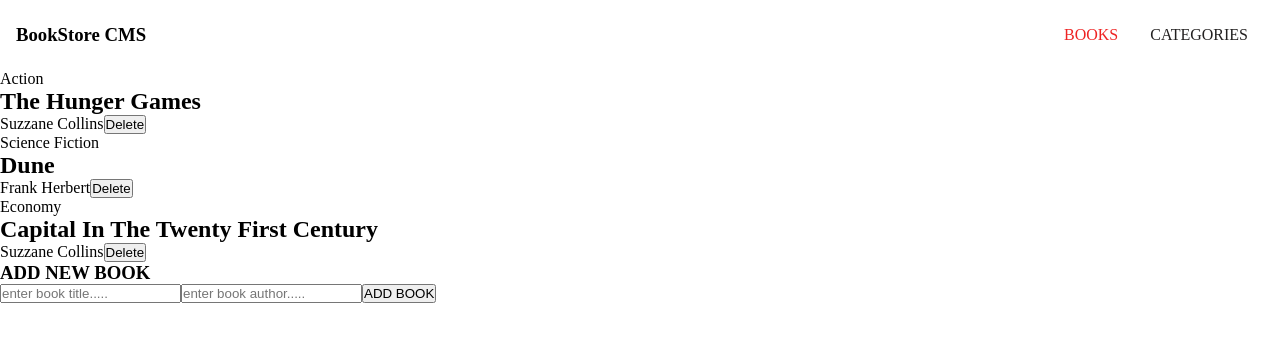
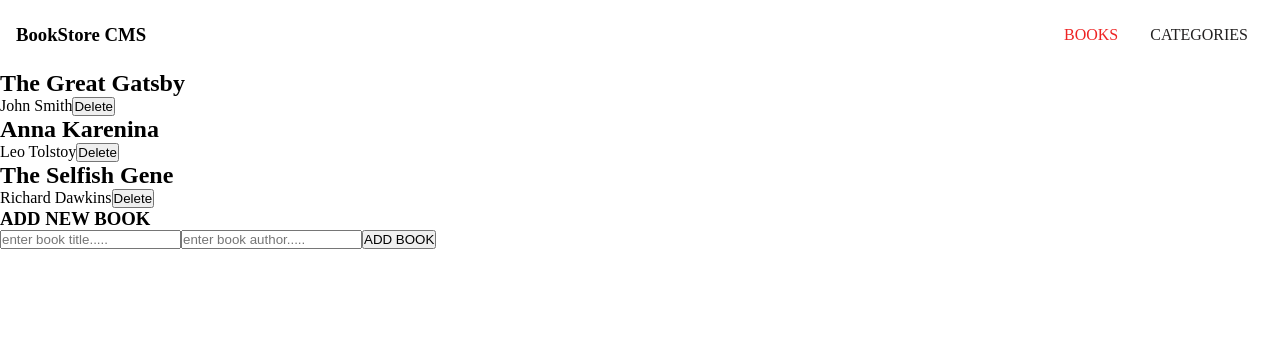
Before and after one commit to derrick1451/bookstore, a React (Create React App) app: page / in a window 1280 px wide. Shown: the top 342 px of the page. Built offline with nearby package versions, Linux system fonts and the light colour scheme.

Commit message:
Update and connect react and redux

```diff
--- a/package.json
+++ b/package.json
@@ -7,11 +7,13 @@
     "@testing-library/jest-dom": "^5.16.5",
     "@testing-library/react": "^13.4.0",
     "@testing-library/user-event": "^13.5.0",
+    "prop-types": "^15.8.1",
     "react": "^18.2.0",
     "react-dom": "^18.2.0",
     "react-redux": "^8.1.1",
     "react-router-dom": "^6.13.0",
     "react-scripts": "5.0.1",
+    "uuid": "^9.0.0",
     "web-vitals": "^2.1.4"
   },
   "scripts": {
--- /dev/null
+++ b/src/components/BookItem.js
@@ -0,0 +1,27 @@
+import { useDispatch } from 'react-redux';
+import PropTypes from 'prop-types';
+import { removeBook } from '../redux/books/booksSlice';
+
+const BookItem = ({ itemProp }) => {
+  const dispatch = useDispatch();
+  const { id, title, author } = itemProp;
+  return (
+    <li key={id}>
+      <h2>{title}</h2>
+      <span>{author}</span>
+      <button
+        onClick={() => {
+          dispatch(removeBook({ id }));
+        }}
+        type="button"
+      >
+        Delete
+      </button>
+    </li>
+  );
+};
+BookItem.propTypes = {
+
+  itemProp: PropTypes.string.isRequired,
+};
+export default BookItem;
--- a/src/components/Bookslogic.js
+++ b/src/components/Bookslogic.js
@@ -1,37 +1,14 @@
+import { useSelector } from 'react-redux';
 import FormInput from './FormInput';
+import BookItem from './BookItem';
 
 function BooksLogic() {
-  const books = [
-    {
-      id: 1,
-      category: 'Action',
-      title: 'The Hunger Games',
-      Author: 'Suzzane Collins',
-    },
-    {
-      id: 2,
-      category: 'Science Fiction',
-      title: 'Dune',
-      Author: 'Frank Herbert',
-    },
-    {
-      id: 3,
-      category: 'Economy',
-      title: 'Capital In The Twenty First Century',
-      Author: 'Suzzane Collins',
-    },
-  ];
+  const { books } = useSelector((state) => state.books);
+
   return (
     <div className="container">
       <ul>
-        {books.map((book) => (
-          <li key={book.id}>
-            <p>{book.category}</p>
-            <h2>{book.title}</h2>
-            <span>{book.Author}</span>
-            <button type="button">Delete</button>
-          </li>
-        ))}
+        {books.map((book) => <BookItem itemProp={book} key={book.id} />)}
       </ul>
       <FormInput />
     </div>
--- a/src/components/FormInput.js
+++ b/src/components/FormInput.js
@@ -1,12 +1,51 @@
+import { useState } from 'react';
+import { useDispatch } from 'react-redux';
+import { v4 as uuidv4 } from 'uuid';
+import { addBook } from '../redux/books/booksSlice';
+
 export default function FormInput() {
+  const [title, setTitle] = useState('');
+  const [author, setAuthor] = useState('');
+  const [text, setText] = useState('');
+  const dispatch = useDispatch();
+
+  function handleChange(e) {
+    setTitle(e.target.value);
+  }
+  function handleAuthor(e) {
+    setAuthor(e.target.value);
+  }
+  const newBook = {
+    id: uuidv4(),
+    title,
+    author,
+
+  };
+  function AddBooks() {
+    if (author.trim() || title.trim()) {
+      dispatch(addBook(newBook));
+      setTitle('');
+      setAuthor('');
+      setText('');
+    } else {
+      setText('please fill in all the inputs');
+    }
+  }
   return (
     <div>
       <h3>ADD NEW BOOK</h3>
       <form>
-        <input type="text" placeholder="enter book title....." />
-        <input type="text" placeholder="enter book author....." />
-        <button type="button">ADD BOOK</button>
-
+        <input value={title} onChange={handleChange} type="text" placeholder="enter book title....." />
+        <input value={author} onChange={handleAuthor} type="text" placeholder="enter book author....." />
+        <button
+          onClick={() => {
+            AddBooks();
+          }}
+          type="button"
+        >
+          ADD BOOK
+        </button>
+        <p>{text}</p>
       </form>
     </div>
 
--- a/src/index.js
+++ b/src/index.js
@@ -1,6 +1,8 @@
 import React from 'react';
 import ReactDOM from 'react-dom/client';
 import { BrowserRouter } from 'react-router-dom';
+import { Provider } from 'react-redux';
+import store from './redux/store';
 import './index.css';
 import App from './App';
 import reportWebVitals from './reportWebVitals';
@@ -9,7 +11,9 @@ const root = ReactDOM.createRoot(document.getElementById('root'));
 root.render(
   <React.StrictMode>
     <BrowserRouter>
-      <App />
+      <Provider store={store}>
+        <App />
+      </Provider>
     </BrowserRouter>
   </React.StrictMode>,
 );
--- a/src/redux/books/booksSlice.js
+++ b/src/redux/books/booksSlice.js
@@ -1,7 +1,28 @@
 import { createSlice } from '@reduxjs/toolkit';
 
+const books = [
+  {
+    id: 'item1',
+    title: 'The Great Gatsby',
+    author: 'John Smith',
+    category: 'Fiction',
+  },
+  {
+    id: 'item2',
+    title: 'Anna Karenina',
+    author: 'Leo Tolstoy',
+    category: 'Fiction',
+  },
+  {
+    id: 'item3',
+    title: 'The Selfish Gene',
+    author: 'Richard Dawkins',
+    category: 'Nonfiction',
+  },
+];
+
 const initialState = {
-  books: [],
+  books,
 };
 export const booksSlice = createSlice({
   name: 'books',
@@ -11,7 +32,7 @@ export const booksSlice = createSlice({
       state.books.push(action.payload);
     },
     removeBook: (state, action) => {
-      state.books = state.books.filter((book) => book.id !== action.payload);
+      state.books = state.books.filter((book) => book.id !== action.payload.id);
     },
   },
 });
```
Also changed, not shown: 1 other file (tests, documents, lock files or other folders).
